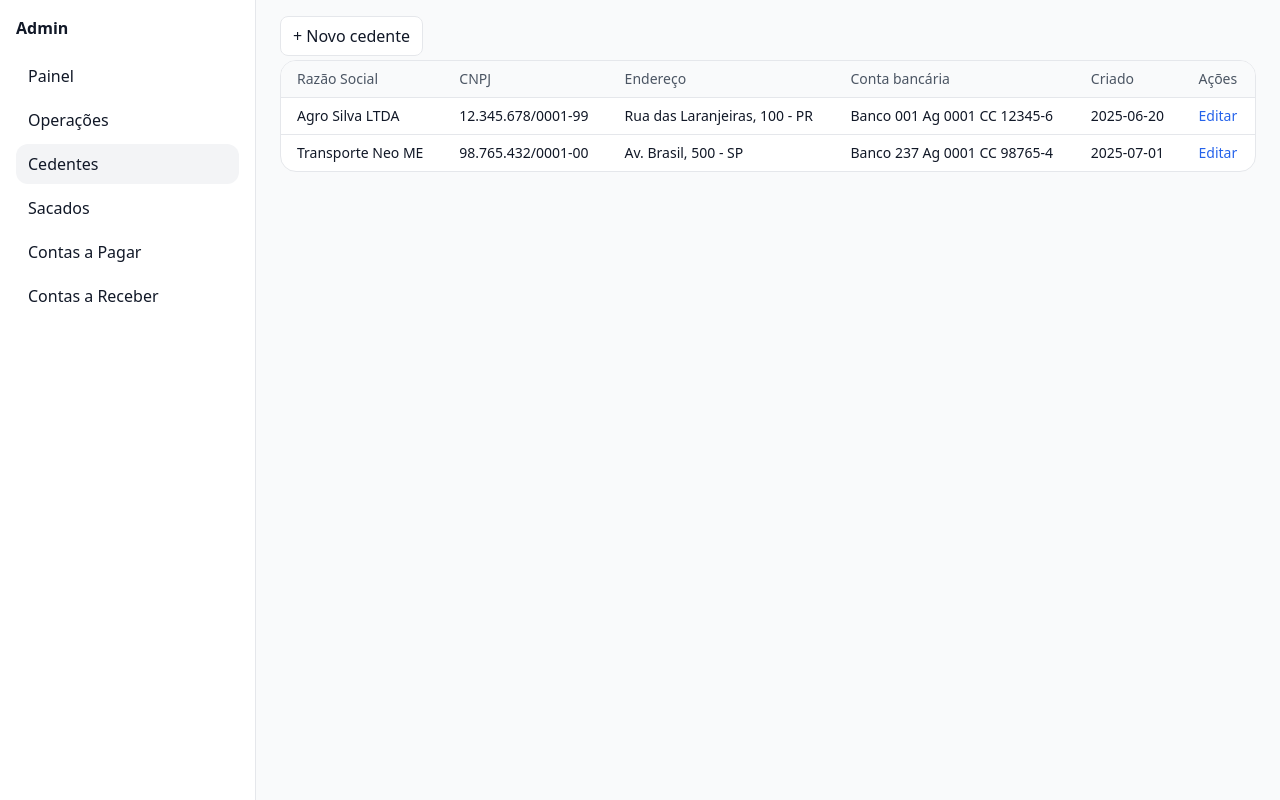
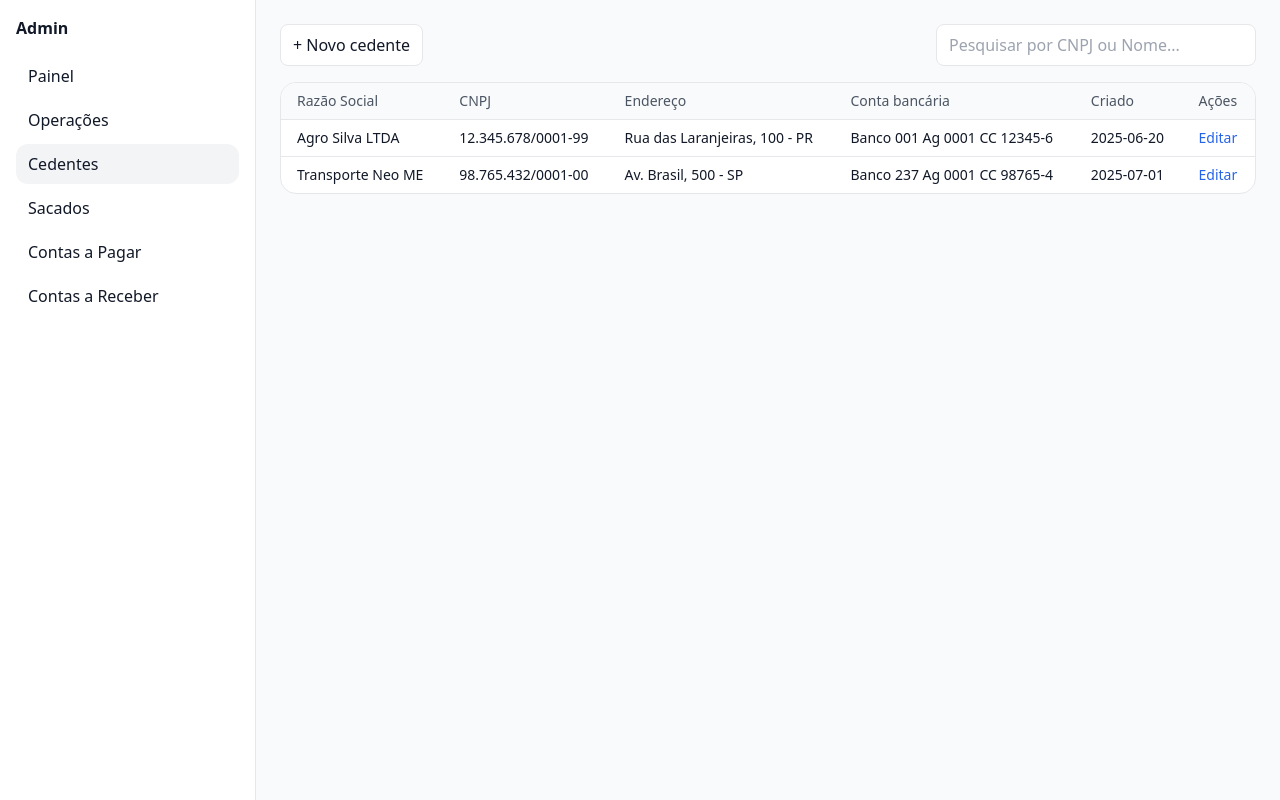
Before and after one commit to Diamank/adminv11, a Next.js app: page /cedentes in a window 1280 px wide. Built offline with nearby package versions, Linux system fonts and the light colour scheme.

Commit message:
Update index.tsx

```diff
--- a/src/pages/cedentes/index.tsx
+++ b/src/pages/cedentes/index.tsx
@@ -1,5 +1,65 @@
+import { useState } from 'react'
 import AdminLayout from '@/components/AdminLayout'
 import Table from '@/components/Table'
 import { cedentesMock } from '@/mocks/cedentes'
 import Link from 'next/link'
-export default function Cedentes(){const headers=['Razão Social','CNPJ','Endereço','Conta bancária','Criado','Ações'];const rows=cedentesMock.map(c=>[c.razao,c.cnpj,c.endereco,c.contaBancaria,c.criadoEm,<Link key={c.id} className="text-blue-600" href={`/cedentes/novo?edit=${c.id}`}>Editar</Link>]);return(<AdminLayout><div className="mb-3"><Link href="/cedentes/novo" className="px-3 py-2 rounded-lg border bg-white">+ Novo cedente</Link></div><Table headers={headers} rows={rows}/></AdminLayout>)}
+
+export default function Cedentes() {
+  const [search, setSearch] = useState("")
+
+  const headers = [
+    'Razão Social',
+    'CNPJ',
+    'Endereço',
+    'Conta bancária',
+    'Criado',
+    'Ações'
+  ]
+
+  // Filtragem por CNPJ ou Razão Social
+  const filteredCedentes = cedentesMock.filter(c => {
+    const term = search.toLowerCase()
+    return (
+      c.razao.toLowerCase().includes(term) ||
+      c.cnpj.replace(/\D/g, "").includes(term.replace(/\D/g, ""))
+    )
+  })
+
+  const rows = filteredCedentes.map(c => [
+    c.razao,
+    c.cnpj,
+    c.endereco,
+    c.contaBancaria,
+    c.criadoEm,
+    <Link
+      key={c.id}
+      className="text-blue-600 hover:underline"
+      href={`/cedentes/novo?edit=${c.id}`}
+    >
+      Editar
+    </Link>
+  ])
+
+  return (
+    <AdminLayout>
+      <div className="flex items-center justify-between mb-4">
+        <Link
+          href="/cedentes/novo"
+          className="px-3 py-2 rounded-lg border bg-white hover:bg-gray-50"
+        >
+          + Novo cedente
+        </Link>
+
+        <input
+          type="text"
+          placeholder="Pesquisar por CNPJ ou Nome..."
+          value={search}
+          onChange={(e) => setSearch(e.target.value)}
+          className="border rounded-lg px-3 py-2 w-80 focus:ring-2 focus:ring-blue-500"
+        />
+      </div>
+
+      <Table headers={headers} rows={rows} />
+    </AdminLayout>
+  )
+}
```
